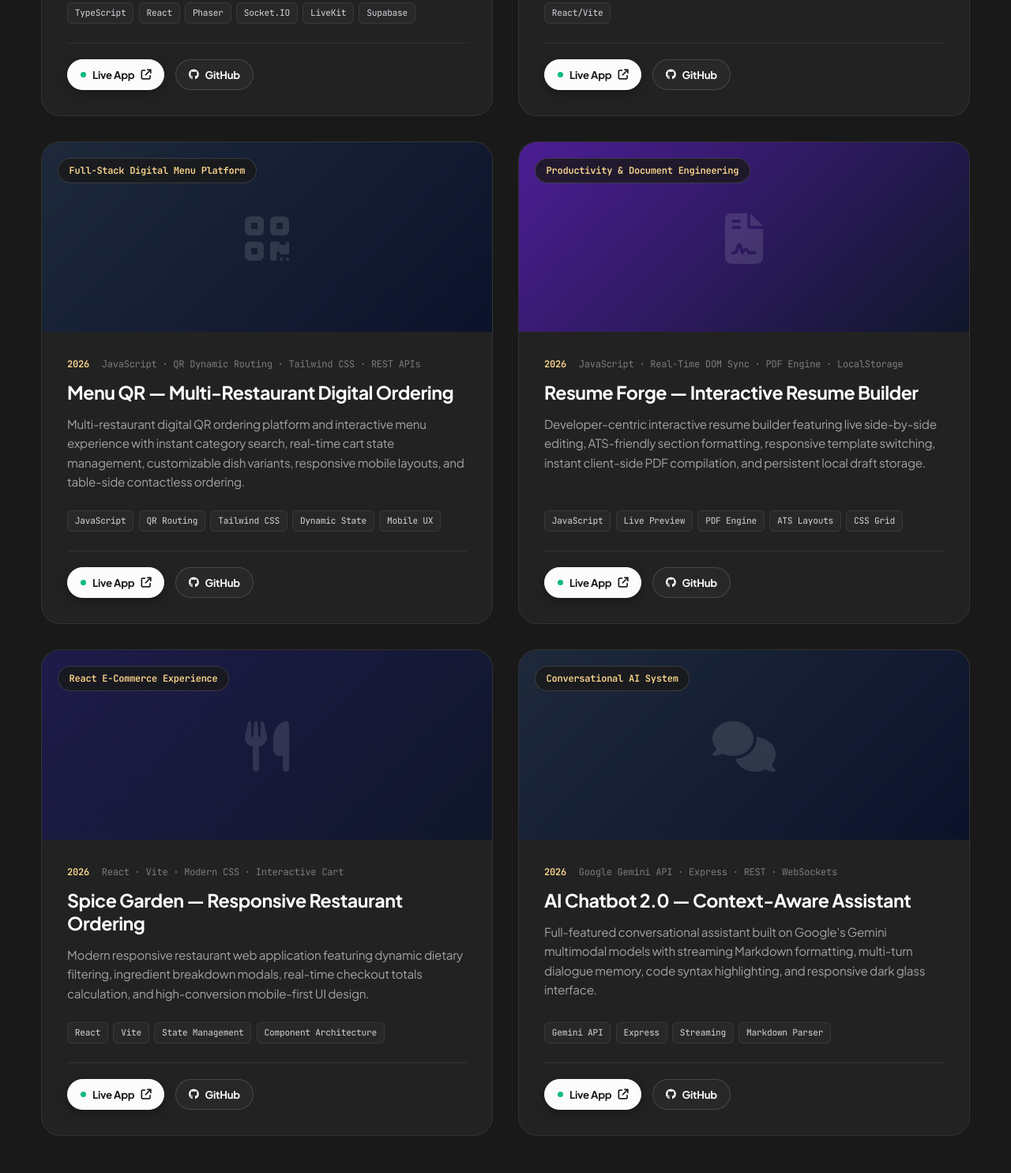
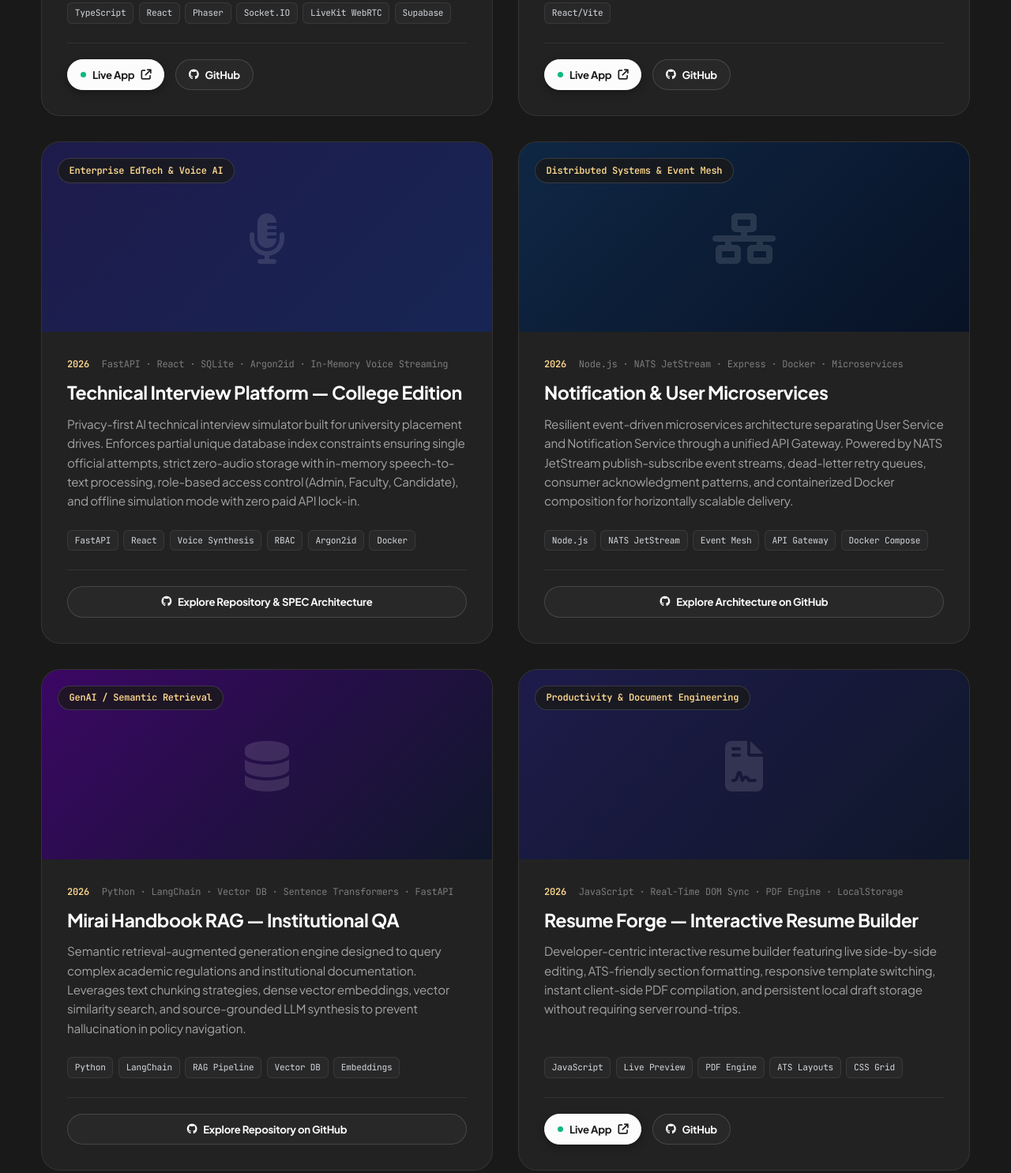
Before and after one commit to dsaicharan072-cmyk/portfolio, a plain HTML site: page index.html in a window 1280 px wide. Shown: the part 2014-3499 px from the top of the page at 79% size. Drawn offline with Linux system fonts and the light colour scheme.

Commit message:
feat(projects): upgrade portfolio with top systems (GroupConnect, CoachGhost, Technical Interview Platform, Notification Microservices, Mirai RAG, Resume Forge)

```diff
--- a/index.html
+++ b/index.html
@@ -150,14 +150,14 @@
               </div>
               <h3 class="card-title">GroupConnect — Multiplayer 2D Virtual Office</h3>
               <p class="card-summary">
-                A Gather.town-style spatial workplace where distributed users move avatars with arrow keys/WASD through private offices with live multiplayer sync. Features per-user lobbies with door portals to created/joined offices, invite-link access, granular owner controls, customizable characters, and proximity-based text with opt-in LiveKit WebRTC video chat.
+                Spatial workplace platform inspired by Gather.town. Distributed teams navigate synchronized avatars with arrow keys/WASD through custom virtual offices. Features dynamic character customization (body, skin tone, hair, executive outfits), door portals, password-protected private offices, room-based proximity chat, and WebRTC audio/video mesh via LiveKit.
               </p>
               <div class="card-tags">
                 <span class="tag">TypeScript</span>
                 <span class="tag">React</span>
                 <span class="tag">Phaser</span>
                 <span class="tag">Socket.IO</span>
-                <span class="tag">LiveKit</span>
+                <span class="tag">LiveKit WebRTC</span>
                 <span class="tag">Supabase</span>
               </div>
               <div class="card-links">
@@ -213,47 +213,109 @@
             </div>
           </article>
 
-          <!-- Card 3: Menu QR Platform -->
+          <!-- Card 3: Technical Interview Platform -->
           <article class="work-card">
-            <div class="card-visual visual-nats">
-              <span class="visual-badge">Full-Stack Digital Menu Platform</span>
+            <div class="card-visual visual-interview">
+              <span class="visual-badge">Enterprise EdTech & Voice AI</span>
               <div class="visual-symbol">
-                <i class="fa-solid fa-qrcode"></i>
+                <i class="fa-solid fa-microphone-lines"></i>
               </div>
             </div>
             <div class="card-body">
               <div class="card-meta-line">
                 <span class="card-year">2026</span>
-                <span>JavaScript · QR Dynamic Routing · Tailwind CSS · REST APIs</span>
+                <span>FastAPI · React · SQLite · Argon2id · In-Memory Voice Streaming</span>
               </div>
-              <h3 class="card-title">Menu QR — Multi-Restaurant Digital Ordering</h3>
+              <h3 class="card-title">Technical Interview Platform — College Edition</h3>
               <p class="card-summary">
-                Multi-restaurant digital QR ordering platform and interactive menu experience with instant category search, real-time cart state management, customizable dish variants, responsive mobile layouts, and table-side contactless ordering.
+                Privacy-first AI technical interview simulator built for university placement drives. Enforces partial unique database index constraints ensuring single official attempts, strict zero-audio storage with in-memory speech-to-text processing, role-based access control (Admin, Faculty, Candidate), and offline simulation mode with zero paid API lock-in.
               </p>
               <div class="card-tags">
-                <span class="tag">JavaScript</span>
-                <span class="tag">QR Routing</span>
-                <span class="tag">Tailwind CSS</span>
-                <span class="tag">Dynamic State</span>
-                <span class="tag">Mobile UX</span>
+                <span class="tag">FastAPI</span>
+                <span class="tag">React</span>
+                <span class="tag">Voice Synthesis</span>
+                <span class="tag">RBAC</span>
+                <span class="tag">Argon2id</span>
+                <span class="tag">Docker</span>
               </div>
               <div class="card-links">
-                <a href="https://dsaicharan072-cmyk.github.io/menu-qr/" target="_blank" rel="noopener noreferrer" class="btn-project btn-project-live">
-                  <span class="live-pulse-dot"></span>
-                  <span>Live App</span>
-                  <i class="fa-solid fa-arrow-up-right-from-square"></i>
-                </a>
-                <a href="https://github.com/dsaicharan072-cmyk/menu-qr" target="_blank" rel="noopener noreferrer" class="btn-project btn-project-github">
+                <a href="https://github.com/dsaicharan072-cmyk/interview" target="_blank" rel="noopener noreferrer" class="btn-project btn-project-github" style="grid-column: 1 / -1; width: 100%; justify-content: center;">
                   <i class="fa-brands fa-github"></i>
-                  <span>GitHub</span>
+                  <span>Explore Repository & SPEC Architecture</span>
                 </a>
               </div>
             </div>
           </article>
 
-          <!-- Card 4: Resume Forge -->
+          <!-- Card 4: Notification Microservices -->
+          <article class="work-card">
+            <div class="card-visual visual-nats">
+              <span class="visual-badge">Distributed Systems & Event Mesh</span>
+              <div class="visual-symbol">
+                <i class="fa-solid fa-network-wired"></i>
+              </div>
+            </div>
+            <div class="card-body">
+              <div class="card-meta-line">
+                <span class="card-year">2026</span>
+                <span>Node.js · NATS JetStream · Express · Docker · Microservices</span>
+              </div>
+              <h3 class="card-title">Notification & User Microservices</h3>
+              <p class="card-summary">
+                Resilient event-driven microservices architecture separating User Service and Notification Service through a unified API Gateway. Powered by NATS JetStream publish-subscribe event streams, dead-letter retry queues, consumer acknowledgment patterns, and containerized Docker composition for horizontally scalable delivery.
+              </p>
+              <div class="card-tags">
+                <span class="tag">Node.js</span>
+                <span class="tag">NATS JetStream</span>
+                <span class="tag">Event Mesh</span>
+                <span class="tag">API Gateway</span>
+                <span class="tag">Docker Compose</span>
+              </div>
+              <div class="card-links">
+                <a href="https://github.com/dsaicharan072-cmyk/user-notification-microservices" target="_blank" rel="noopener noreferrer" class="btn-project btn-project-github" style="grid-column: 1 / -1; width: 100%; justify-content: center;">
+                  <i class="fa-brands fa-github"></i>
+                  <span>Explore Architecture on GitHub</span>
+                </a>
+              </div>
+            </div>
+          </article>
+
+          <!-- Card 5: Mirai Handbook RAG -->
           <article class="work-card">
             <div class="card-visual visual-rag">
+              <span class="visual-badge">GenAI / Semantic Retrieval</span>
+              <div class="visual-symbol">
+                <i class="fa-solid fa-database"></i>
+              </div>
+            </div>
+            <div class="card-body">
+              <div class="card-meta-line">
+                <span class="card-year">2026</span>
+                <span>Python · LangChain · Vector DB · Sentence Transformers · FastAPI</span>
+              </div>
+              <h3 class="card-title">Mirai Handbook RAG — Institutional QA</h3>
+              <p class="card-summary">
+                Semantic retrieval-augmented generation engine designed to query complex academic regulations and institutional documentation. Leverages text chunking strategies, dense vector embeddings, vector similarity search, and source-grounded LLM synthesis to prevent hallucination in policy navigation.
+              </p>
+              <div class="card-tags">
+                <span class="tag">Python</span>
+                <span class="tag">LangChain</span>
+                <span class="tag">RAG Pipeline</span>
+                <span class="tag">Vector DB</span>
+                <span class="tag">Embeddings</span>
+              </div>
+              <div class="card-links">
+                <a href="https://github.com/dsaicharan072-cmyk/mirai-handbook-rag" target="_blank" rel="noopener noreferrer" class="btn-project btn-project-github" style="grid-column: 1 / -1; width: 100%; justify-content: center;">
+                  <i class="fa-brands fa-github"></i>
+                  <span>Explore Repository on GitHub</span>
+                </a>
+              </div>
+            </div>
+          </article>
+
+          <!-- Card 6: Resume Forge -->
+          <article class="work-card">
+            <div class="card-visual visual-coachghost">
               <span class="visual-badge">Productivity & Document Engineering</span>
               <div class="visual-symbol">
                 <i class="fa-solid fa-file-contract"></i>
@@ -266,7 +328,7 @@
               </div>
               <h3 class="card-title">Resume Forge — Interactive Resume Builder</h3>
               <p class="card-summary">
-                Developer-centric interactive resume builder featuring live side-by-side editing, ATS-friendly section formatting, responsive template switching, instant client-side PDF compilation, and persistent local draft storage.
+                Developer-centric interactive resume builder featuring live side-by-side editing, ATS-friendly section formatting, responsive template switching, instant client-side PDF compilation, and persistent local draft storage without requiring server round-trips.
               </p>
               <div class="card-tags">
                 <span class="tag">JavaScript</span>
@@ -282,80 +344,6 @@
                   <i class="fa-solid fa-arrow-up-right-from-square"></i>
                 </a>
                 <a href="https://github.com/dsaicharan072-cmyk/Resume_forge" target="_blank" rel="noopener noreferrer" class="btn-project btn-project-github">
-                  <i class="fa-brands fa-github"></i>
-                  <span>GitHub</span>
-                </a>
-              </div>
-            </div>
-          </article>
-
-          <!-- Card 5: Spice Garden Interactive Menu -->
-          <article class="work-card">
-            <div class="card-visual visual-coachghost">
-              <span class="visual-badge">React E-Commerce Experience</span>
-              <div class="visual-symbol">
-                <i class="fa-solid fa-utensils"></i>
-              </div>
-            </div>
-            <div class="card-body">
-              <div class="card-meta-line">
-                <span class="card-year">2026</span>
-                <span>React · Vite · Modern CSS · Interactive Cart</span>
-              </div>
-              <h3 class="card-title">Spice Garden — Responsive Restaurant Ordering</h3>
-              <p class="card-summary">
-                Modern responsive restaurant web application featuring dynamic dietary filtering, ingredient breakdown modals, real-time checkout totals calculation, and high-conversion mobile-first UI design.
-              </p>
-              <div class="card-tags">
-                <span class="tag">React</span>
-                <span class="tag">Vite</span>
-                <span class="tag">State Management</span>
-                <span class="tag">Component Architecture</span>
-              </div>
-              <div class="card-links">
-                <a href="https://dsaicharan072-cmyk.github.io/spice-garden-menu/" target="_blank" rel="noopener noreferrer" class="btn-project btn-project-live">
-                  <span class="live-pulse-dot"></span>
-                  <span>Live App</span>
-                  <i class="fa-solid fa-arrow-up-right-from-square"></i>
-                </a>
-                <a href="https://github.com/dsaicharan072-cmyk/spice-garden-menu" target="_blank" rel="noopener noreferrer" class="btn-project btn-project-github">
-                  <i class="fa-brands fa-github"></i>
-                  <span>GitHub</span>
-                </a>
-              </div>
-            </div>
-          </article>
-
-          <!-- Card 6: AI Chatbot 2.0 -->
-          <article class="work-card">
-            <div class="card-visual visual-nats">
-              <span class="visual-badge">Conversational AI System</span>
-              <div class="visual-symbol">
-                <i class="fa-solid fa-comments"></i>
-              </div>
-            </div>
-            <div class="card-body">
-              <div class="card-meta-line">
-                <span class="card-year">2026</span>
-                <span>Google Gemini API · Express · REST · WebSockets</span>
-              </div>
-              <h3 class="card-title">AI Chatbot 2.0 — Context-Aware Assistant</h3>
-              <p class="card-summary">
-                Full-featured conversational assistant built on Google's Gemini multimodal models with streaming Markdown formatting, multi-turn dialogue memory, code syntax highlighting, and responsive dark glass interface.
-              </p>
-              <div class="card-tags">
-                <span class="tag">Gemini API</span>
-                <span class="tag">Express</span>
-                <span class="tag">Streaming</span>
-                <span class="tag">Markdown Parser</span>
-              </div>
-              <div class="card-links">
-                <a href="https://dsaicharan072-cmyk.github.io/chatbot2.0/" target="_blank" rel="noopener noreferrer" class="btn-project btn-project-live">
-                  <span class="live-pulse-dot"></span>
-                  <span>Live App</span>
-                  <i class="fa-solid fa-arrow-up-right-from-square"></i>
-                </a>
-                <a href="https://github.com/dsaicharan072-cmyk/chatbot2.0" target="_blank" rel="noopener noreferrer" class="btn-project btn-project-github">
                   <i class="fa-brands fa-github"></i>
                   <span>GitHub</span>
                 </a>
--- a/style.css
+++ b/style.css
@@ -580,10 +580,13 @@ a {
   background: linear-gradient(135deg, #064e3b 0%, #0f172a 100%);
 }
 .visual-nats {
-  background: linear-gradient(135deg, #1e293b 0%, #0b132b 100%);
+  background: linear-gradient(135deg, #0f2744 0%, #081226 100%);
 }
 .visual-rag {
-  background: linear-gradient(135deg, #4c1d95 0%, #0f172a 100%);
+  background: linear-gradient(135deg, #3b0764 0%, #0f172a 100%);
+}
+.visual-interview {
+  background: linear-gradient(135deg, #1e1b4b 0%, #172554 100%);
 }
 
 .visual-badge {
```
